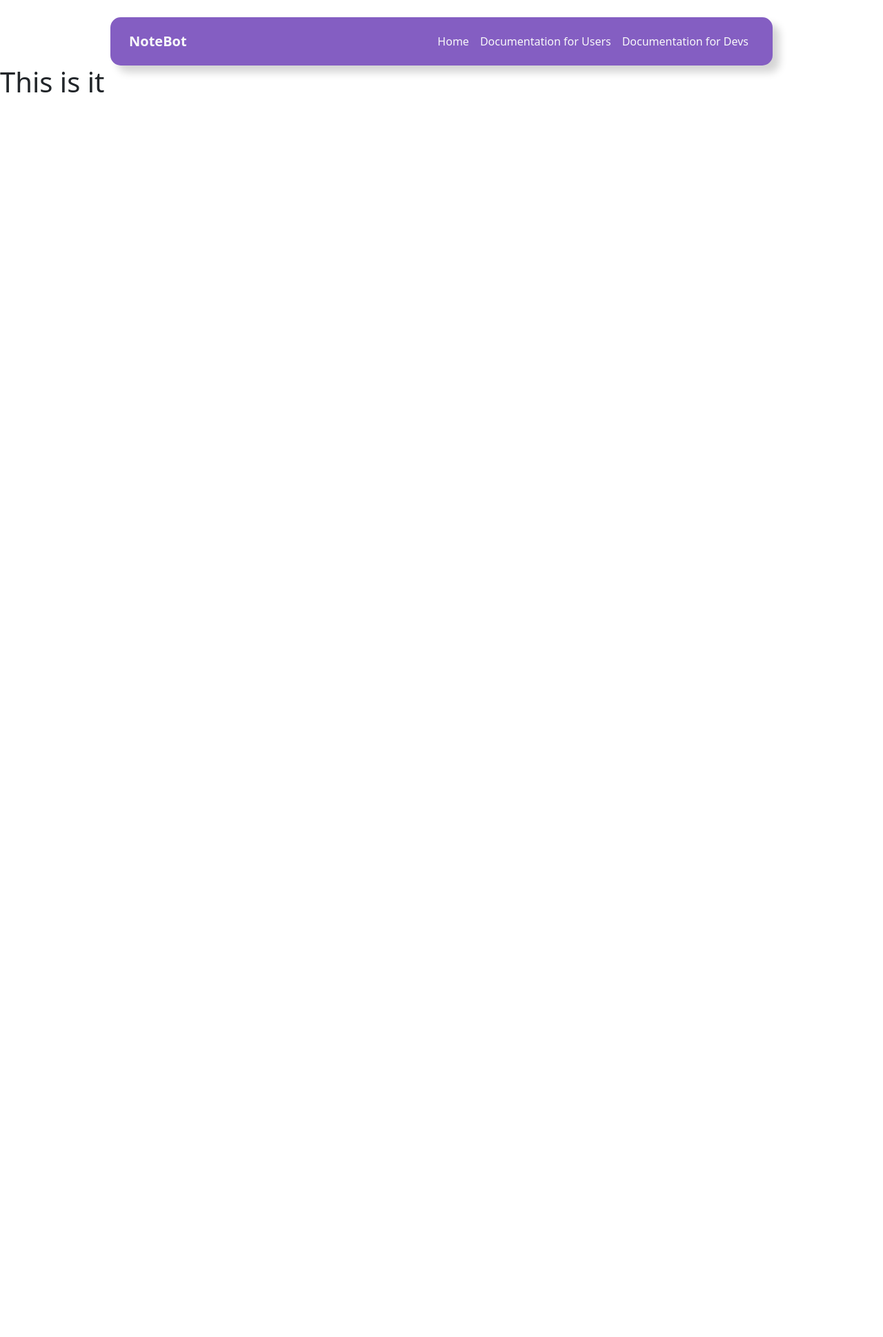
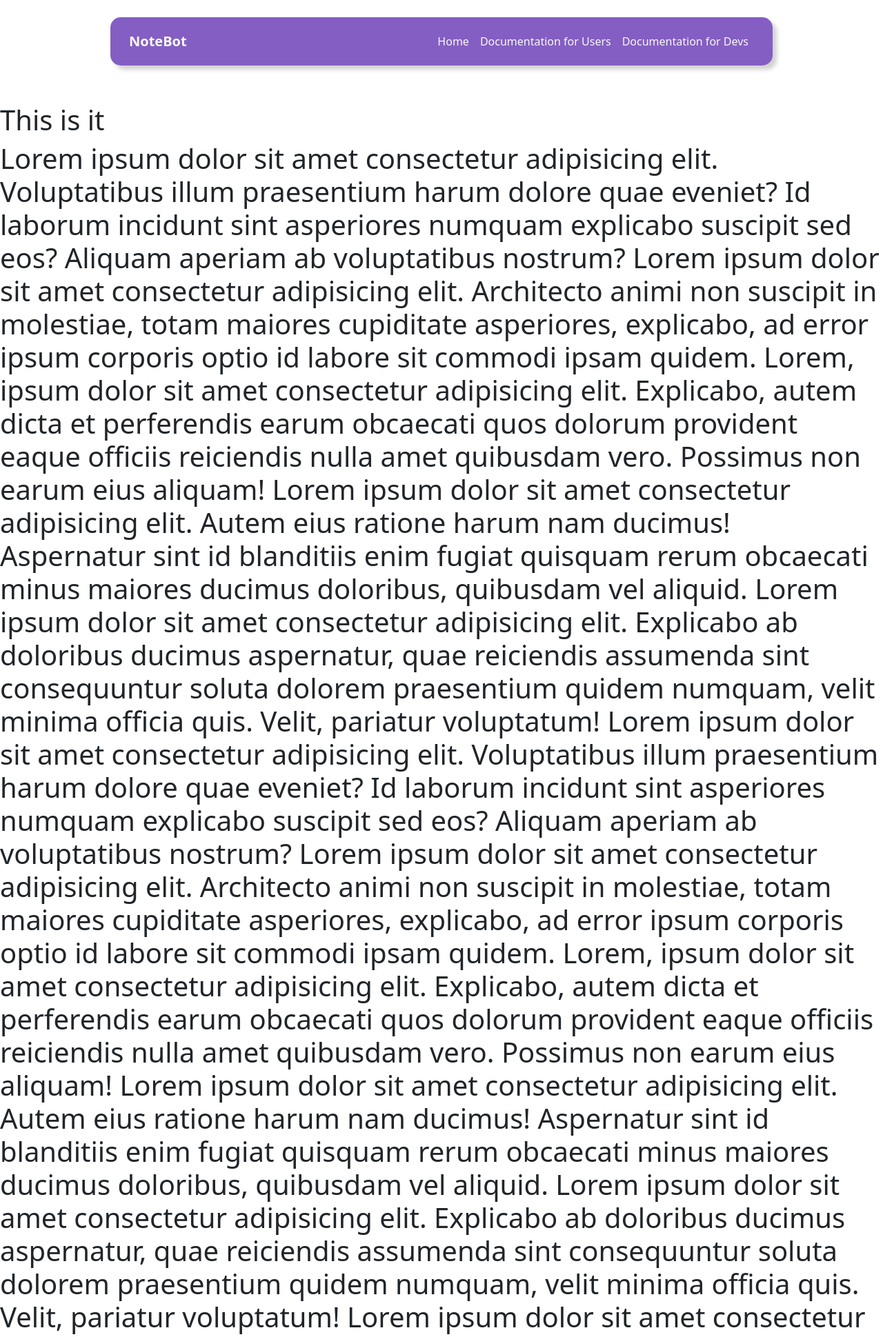
Before and after one commit to pettis1996/ai_note_taker, a FastAPI app: page /test-base in a window 1280 px wide. Shown: the top 1939 px of the page at 69% size. Before the commit the page ends 134 px from the top, so only its background shows below. Run offline with FastAPI, Linux system fonts and the light colour scheme; some libraries are stand-ins or nearby versions.

Commit message:
styling update

```diff
--- a/app/static/styles/main.css
+++ b/app/static/styles/main.css
@@ -13,6 +13,7 @@
     display: flex;
     justify-content: center;
     background-color: transparent;
+    position: sticky;
 }
 
 .navbar-container .navbar {
@@ -20,6 +21,11 @@
     margin-top: 25px;
     border-radius: 15px;
     background-color: var(--primary-color);
-    box-shadow:  10px 10px 12px #d5d5d5,
-             -10px -10px 12px #ffffff;
+    box-shadow:  6px 6px 6px #d1d1d1,
+             -6px -6px 6px #ffffff;
+    position: fixed;
 }
+
+.content-container {
+    padding-top: 150px;
+}
--- a/app/templates/base.html
+++ b/app/templates/base.html
@@ -35,7 +35,9 @@
         </nav>
     </div>
 
-    {% block content %}{% endblock %}
+    <div class="content-container">
+        {% block content %}{% endblock %}
+    </div>
 
     <script src="{{ url_for('static', path='/js/bootstrap.bundle.js') }}"></script>
 </body>
--- a/app/templates/test-page.html
+++ b/app/templates/test-page.html
@@ -2,4 +2,31 @@
 
 {% block content %}
     <h1>This is it</h1>
+    <h1>
+        Lorem ipsum dolor sit amet consectetur adipisicing elit. Voluptatibus illum praesentium harum dolore quae eveniet? Id laborum incidunt sint asperiores numquam explicabo suscipit sed eos? Aliquam aperiam ab voluptatibus nostrum?
+        Lorem ipsum dolor sit amet consectetur adipisicing elit. Architecto animi non suscipit in molestiae, totam maiores cupiditate asperiores, explicabo, ad error ipsum corporis optio id labore sit commodi ipsam quidem.
+        Lorem, ipsum dolor sit amet consectetur adipisicing elit. Explicabo, autem dicta et perferendis earum obcaecati quos dolorum provident eaque officiis reiciendis nulla amet quibusdam vero. Possimus non earum eius aliquam!
+        Lorem ipsum dolor sit amet consectetur adipisicing elit. Autem eius ratione harum nam ducimus! Aspernatur sint id blanditiis enim fugiat quisquam rerum obcaecati minus maiores ducimus doloribus, quibusdam vel aliquid.
+        Lorem ipsum dolor sit amet consectetur adipisicing elit. Explicabo ab doloribus ducimus aspernatur, quae reiciendis assumenda sint consequuntur soluta dolorem praesentium quidem numquam, velit minima officia quis. Velit, pariatur voluptatum!
+        Lorem ipsum dolor sit amet consectetur adipisicing elit. Voluptatibus illum praesentium harum dolore quae eveniet? Id laborum incidunt sint asperiores numquam explicabo suscipit sed eos? Aliquam aperiam ab voluptatibus nostrum?
+        Lorem ipsum dolor sit amet consectetur adipisicing elit. Architecto animi non suscipit in molestiae, totam maiores cupiditate asperiores, explicabo, ad error ipsum corporis optio id labore sit commodi ipsam quidem.
+        Lorem, ipsum dolor sit amet consectetur adipisicing elit. Explicabo, autem dicta et perferendis earum obcaecati quos dolorum provident eaque officiis reiciendis nulla amet quibusdam vero. Possimus non earum eius aliquam!
+        Lorem ipsum dolor sit amet consectetur adipisicing elit. Autem eius ratione harum nam ducimus! Aspernatur sint id blanditiis enim fugiat quisquam rerum obcaecati minus maiores ducimus doloribus, quibusdam vel aliquid.
+        Lorem ipsum dolor sit amet consectetur adipisicing elit. Explicabo ab doloribus ducimus aspernatur, quae reiciendis assumenda sint consequuntur soluta dolorem praesentium quidem numquam, velit minima officia quis. Velit, pariatur voluptatum!
+        Lorem ipsum dolor sit amet consectetur adipisicing elit. Voluptatibus illum praesentium harum dolore quae eveniet? Id laborum incidunt sint asperiores numquam explicabo suscipit sed eos? Aliquam aperiam ab voluptatibus nostrum?
+        Lorem ipsum dolor sit amet consectetur adipisicing elit. Architecto animi non suscipit in molestiae, totam maiores cupiditate asperiores, explicabo, ad error ipsum corporis optio id labore sit commodi ipsam quidem.
+        Lorem, ipsum dolor sit amet consectetur adipisicing elit. Explicabo, autem dicta et perferendis earum obcaecati quos dolorum provident eaque officiis reiciendis nulla amet quibusdam vero. Possimus non earum eius aliquam!
+        Lorem ipsum dolor sit amet consectetur adipisicing elit. Autem eius ratione harum nam ducimus! Aspernatur sint id blanditiis enim fugiat quisquam rerum obcaecati minus maiores ducimus doloribus, quibusdam vel aliquid.
+        Lorem ipsum dolor sit amet consectetur adipisicing elit. Explicabo ab doloribus ducimus aspernatur, quae reiciendis assumenda sint consequuntur soluta dolorem praesentium quidem numquam, velit minima officia quis. Velit, pariatur voluptatum!
+        Lorem ipsum dolor sit amet consectetur adipisicing elit. Voluptatibus illum praesentium harum dolore quae eveniet? Id laborum incidunt sint asperiores numquam explicabo suscipit sed eos? Aliquam aperiam ab voluptatibus nostrum?
+        Lorem ipsum dolor sit amet consectetur adipisicing elit. Architecto animi non suscipit in molestiae, totam maiores cupiditate asperiores, explicabo, ad error ipsum corporis optio id labore sit commodi ipsam quidem.
+        Lorem, ipsum dolor sit amet consectetur adipisicing elit. Explicabo, autem dicta et perferendis earum obcaecati quos dolorum provident eaque officiis reiciendis nulla amet quibusdam vero. Possimus non earum eius aliquam!
+        Lorem ipsum dolor sit amet consectetur adipisicing elit. Autem eius ratione harum nam ducimus! Aspernatur sint id blanditiis enim fugiat quisquam rerum obcaecati minus maiores ducimus doloribus, quibusdam vel aliquid.
+        Lorem ipsum dolor sit amet consectetur adipisicing elit. Explicabo ab doloribus ducimus aspernatur, quae reiciendis assumenda sint consequuntur soluta dolorem praesentium quidem numquam, velit minima officia quis. Velit, pariatur voluptatum!
+        Lorem ipsum dolor sit amet consectetur adipisicing elit. Voluptatibus illum praesentium harum dolore quae eveniet? Id laborum incidunt sint asperiores numquam explicabo suscipit sed eos? Aliquam aperiam ab voluptatibus nostrum?
+        Lorem ipsum dolor sit amet consectetur adipisicing elit. Architecto animi non suscipit in molestiae, totam maiores cupiditate asperiores, explicabo, ad error ipsum corporis optio id labore sit commodi ipsam quidem.
+        Lorem, ipsum dolor sit amet consectetur adipisicing elit. Explicabo, autem dicta et perferendis earum obcaecati quos dolorum provident eaque officiis reiciendis nulla amet quibusdam vero. Possimus non earum eius aliquam!
+        Lorem ipsum dolor sit amet consectetur adipisicing elit. Autem eius ratione harum nam ducimus! Aspernatur sint id blanditiis enim fugiat quisquam rerum obcaecati minus maiores ducimus doloribus, quibusdam vel aliquid.
+        Lorem ipsum dolor sit amet consectetur adipisicing elit. Explicabo ab doloribus ducimus aspernatur, quae reiciendis assumenda sint consequuntur soluta dolorem praesentium quidem numquam, velit minima officia quis. Velit, pariatur voluptatum!
+    </h1>
 {% endblock %}
```
